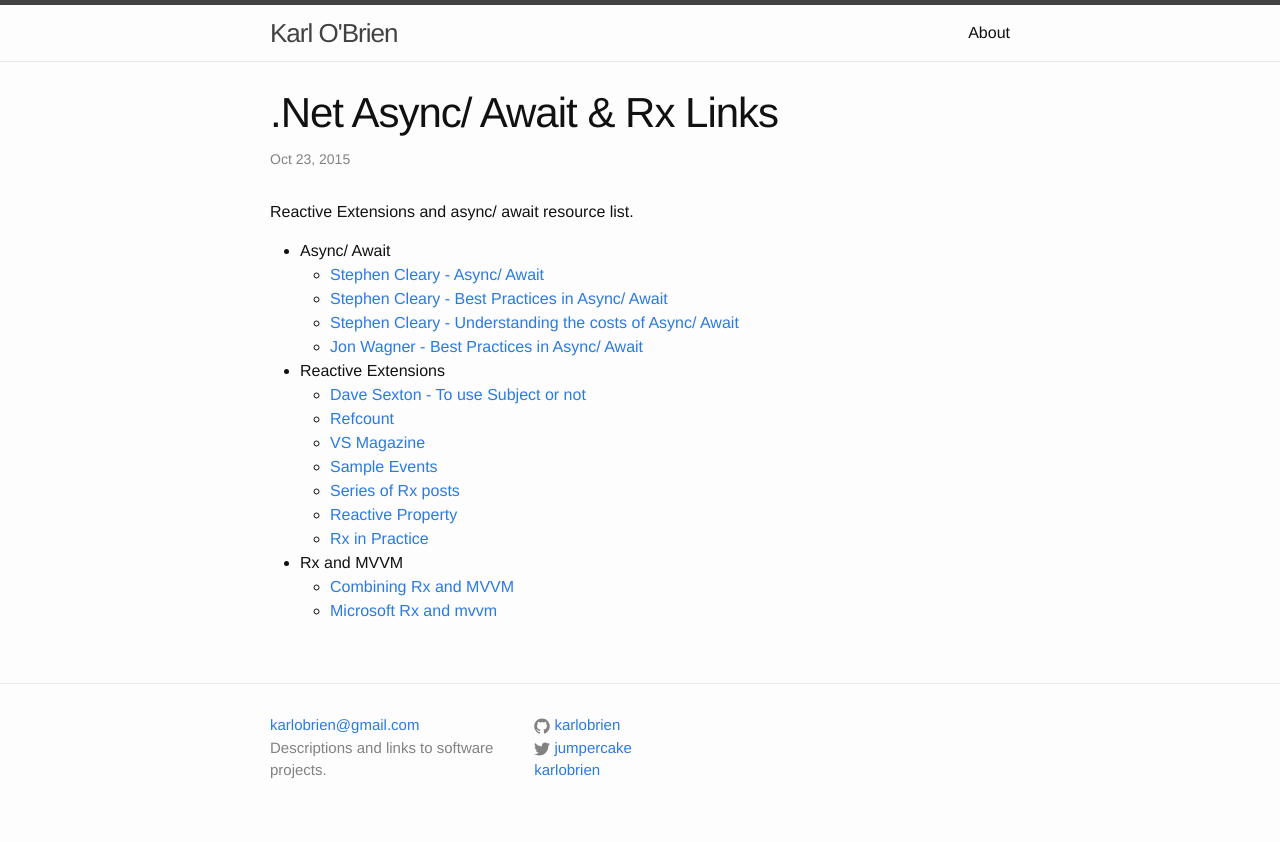
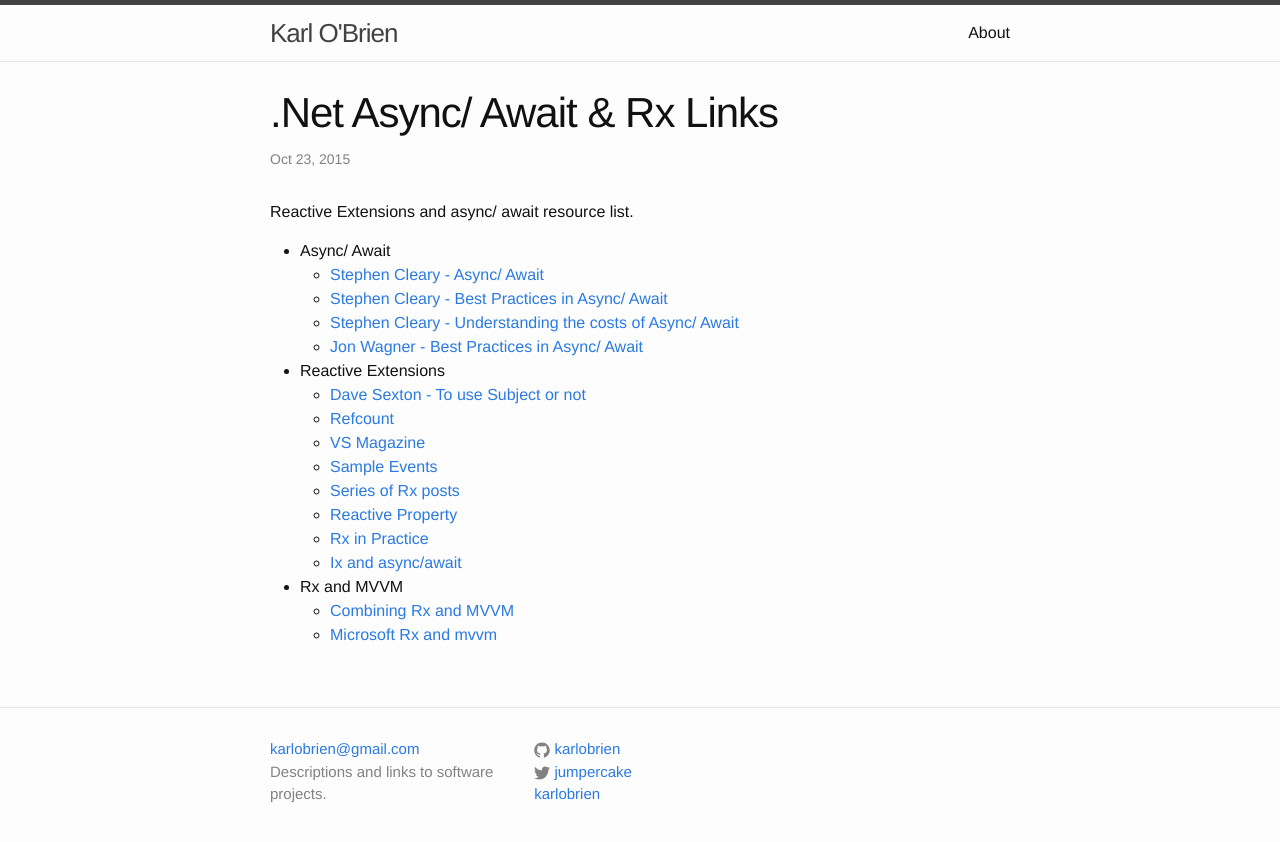
Before and after one commit to karlobrien/karlobrien.github.com, a Jekyll site: the page built from _posts/2015-10-23-AsyncRxList.markdown, in a window 1280 px wide. Shown: the top 842 px of the page. Built offline with Jekyll 4.4.1, drawn with Linux system fonts in a browser that asks for light colours.

Commit message:
move to rx list

```diff
--- a/_posts/2015-10-23-AsyncRxList.markdown
+++ b/_posts/2015-10-23-AsyncRxList.markdown
@@ -20,6 +20,7 @@
   * [Series of Rx posts](http://blog.webrunners.de/series/reactive-extensions/)
   * [Reactive Property](https://github.com/runceel/ReactiveProperty)
   * [Rx in Practice](http://futurice.com/blog/reactive-c-number-in-practice)
+  * [Ix and async/await](https://weblogs.asp.net/dixin/understanding-linq-to-objects-7-interactive-extensions-ix)
 * Rx and MVVM
   * [Combining Rx and MVVM](ttp://www.codeproject.com/Articles/781006/Combining-RX-and-MVVM)
   * [Microsoft Rx and mvvm](https://code.msdn.microsoft.com/MVVM-pattern-and-Reactive-2f71560a)
--- a/_posts/2016-01-30-Technical-Links.markdown
+++ b/_posts/2016-01-30-Technical-Links.markdown
@@ -7,4 +7,3 @@ categories: software reading learning
 Useful Technical Links
 
 * [Effectiv Learning Strategies for Programmers](http://akaptur.com/blog/2015/10/10/effective-learning-strategies-for-programmers/)
-* [Ix and async/await](https://weblogs.asp.net/dixin/understanding-linq-to-objects-7-interactive-extensions-ix)
```
